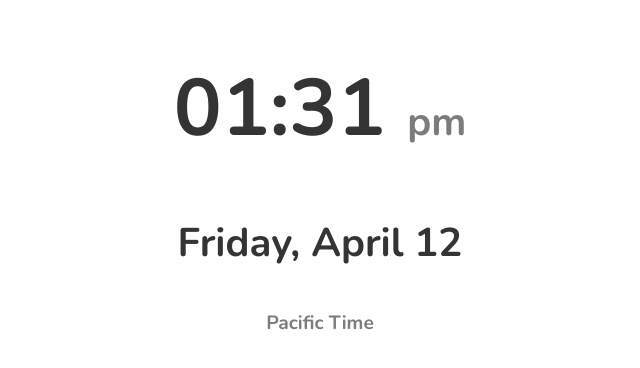
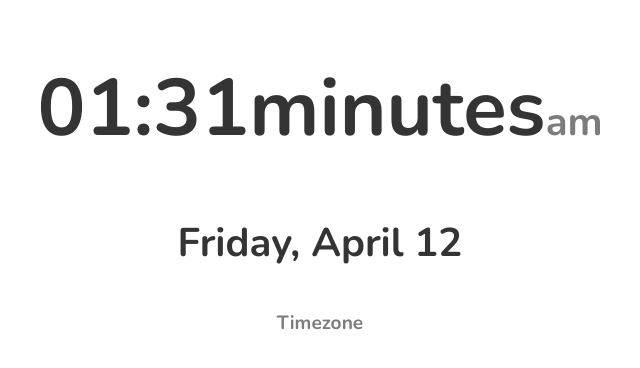
Before and after one commit to theblazinginfinity/PWA, a plain HTML site: page index.html in a window 1280 px wide. Shown: the whole page, without its empty margins (320-960 px from the left). Drawn offline with nearby package versions, Linux system fonts and the light colour scheme.

Commit message:
more changes to index

```diff
--- a/index.html
+++ b/index.html
@@ -10,9 +10,9 @@
     </head>
 
     <body>
-        <h1> <span id="hours">5</span>:<span id="minutes"></span> <span id="meridian">pm</span></h1>
-      	<h3 id="date">Thursday, April 4</h3>
-      	<h5 id="timezone">Pacific Time</h5>
+        <h1> <span id="hours">hours</span>:<span id="minutes"></span>minutes<span id="meridian">am</span></h1>
+      	<h3 id="date">Date</h3>
+      	<h5 id="timezone">Timezone</h5>
 
         <script src="js/script.js"></script>
     </body>
--- a/js/script.js
+++ b/js/script.js
@@ -15,6 +15,7 @@ function setTime() {
     getMeridian.textContent = getMeridian(now.getHours());
     date.textContent = now.toLocaleDateString('en-US', options);
     timezone = now.toLocaleTimeString('en-US', {timeZoneName: 'long'});
+    timezone.textContent = now.toLocaleTimeString('en-US', -{timeZoneName:-'long'}).substring(11);
 }
 
 setTime();
```
